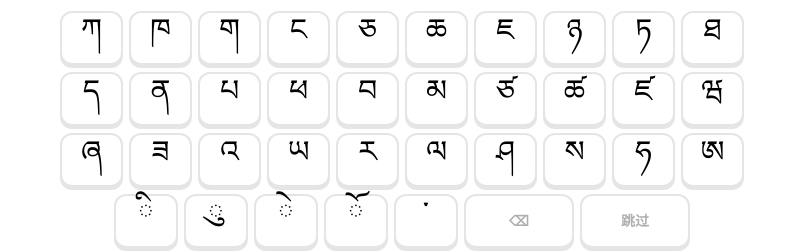
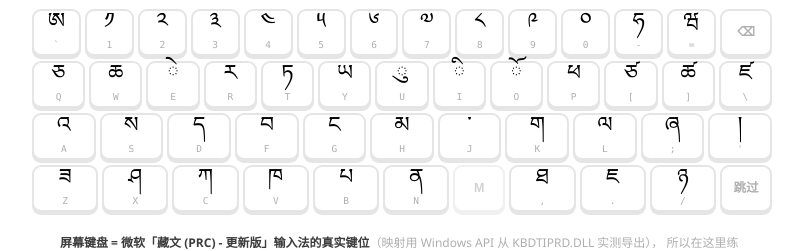
Before and after one commit to gitdingzijiao/dingzi-blog, a website: page apps/web/public/tibetan/typing.html in a window 1280 px wide. Shown: the part 556-807 px from the top of the page, without its empty margins (238-1041 px from the left). Drawn offline with Linux system fonts and the light colour scheme.

Commit message:
feat: 打字练习键盘改为微软藏文输入法真实键位

```diff
--- a/apps/web/public/tibetan/typing.html
+++ b/apps/web/public/tibetan/typing.html
@@ -52,15 +52,18 @@
   .fb{margin-top:10px;font-size:14px;font-weight:700;min-height:22px}
   .fb.ok{color:var(--green)} .fb.no{color:var(--red)}
 
-  .kb{width:100%;max-width:720px;padding:14px 18px 22px;display:flex;flex-direction:column;gap:7px}
-  .krow{display:flex;gap:6px;justify-content:center}
-  .key{flex:1;max-width:64px;font-family:var(--tib);font-size:30px;line-height:1;cursor:pointer;
-       background:#fff;border:2px solid var(--gray);border-radius:12px;padding:10px 0;
-       box-shadow:0 3px 0 var(--gray);transition:.06s;user-select:none}
-  .key:active,.key.press{background:var(--gray);transform:translateY(2px);box-shadow:0 1px 0 var(--gray)}
-  .key.wide{max-width:110px;font-family:inherit;font-size:14px;font-weight:800;color:var(--dim)}
-  .key.lat{font-family:ui-monospace,Consolas,monospace;font-size:15px;font-weight:700;color:var(--dim);max-width:52px}
-  .key.lat small{display:block;font-family:var(--tib);font-size:19px;color:var(--ink);margin-top:1px}
+  .kb{width:100%;max-width:760px;padding:12px 10px 20px;display:flex;flex-direction:column;gap:5px}
+  .krow{display:flex;gap:4px;justify-content:center}
+  .key{flex:1;min-width:0;cursor:pointer;background:#fff;border:2px solid var(--gray);border-radius:9px;
+       padding:5px 0 4px;box-shadow:0 3px 0 var(--gray);transition:.06s;user-select:none;
+       display:flex;flex-direction:column;align-items:center;line-height:1.05}
+  .key .t{font-family:var(--tib);font-size:22px}
+  .key .l{font-size:9.5px;color:var(--dim);font-family:ui-monospace,Consolas,monospace;margin-top:1px}
+  .key:active,.key.press{background:#eef6ff;border-color:var(--blue);transform:translateY(2px);box-shadow:0 1px 0 var(--gray)}
+  .key.wide{flex:0 0 auto;padding:5px 10px;justify-content:center;font-size:12px;font-weight:800;color:var(--dim)}
+  .key.wide .t{font-family:inherit;font-size:12.5px}
+  .key.dead{opacity:.55}
+  .key.sp{visibility:hidden}
 
   .hint{width:100%;max-width:720px;padding:0 18px 24px;font-size:12px;color:var(--dim);line-height:1.9}
   .hint kbd{background:#f4f4f4;border:1px solid var(--gray);border-radius:5px;padding:1px 6px;font-family:inherit;font-size:11.5px}
@@ -107,11 +110,12 @@
 <div class="kb" id="kb"></div>
 
 <div class="hint">
-  打字方式（三种都支持）：<b>① 点下方屏幕键盘</b> ·
-  <b>② 系统藏文输入法</b>（装了 Tibetan 键盘就能直接敲） ·
-  <b>③ 威利转写</b>（打开「威利输入」后，用英文字母敲 <code>ka kha ga nga …</code> 自动转成藏文）<br>
+  <b>屏幕键盘 = 微软「藏文 (PRC) - 更新版」输入法的真实键位</b>（映射用 Windows API 从 KBDTIPRD.DLL 实测导出），
+  所以在这里练熟的指法，装好输入法后可以直接上手。<br>
+  打字方式：<b>① 点屏幕键盘</b> · <b>② 直接敲物理键盘</b>（默认按微软藏文键位映射，如 <code>C</code>→ཀ、<code>H</code>→མ、<code>J</code>→་）·
+  <b>③ 装系统藏文输入法</b>（页面自动接收藏文字符）· <b>④ 威利转写</b>（打开开关后用 <code>ka kha ga…</code> 敲）<br>
   快捷键：<kbd>Backspace</kbd> 删除 · <kbd>Enter</kbd> 跳过本题 · <kbd>Tab</kbd> 切换题型 · 点上方大字可听发音<br>
-  元音组合 = 辅音 + 元音符号（如 ཀ ི → ཀི）；词语取自组词学习页的真实词表，打字时会播放该词的真人发音。
+  元音组合 = 辅音 + 元音符号（如 ཀ + ི → ཀི）；词语取自组词学习页的真实词表，答对播放真人发音。
 </div>
 
 <div class="toast" id="toast"></div>
@@ -226,6 +230,7 @@ function playTarget() {
 
 function typeChar(ch) {
   if (locked) return;
+  if (stats.chars === 0) stats.t0 = Date.now();   // 速度从第一次按键开始算
   typed += ch;
   stats.chars++;
   const t = target.tib;
@@ -260,30 +265,44 @@ function backspace() {
   render();
 }
 
-// ── 屏幕键盘 ──
+// ── 屏幕键盘：完全照搬微软「藏文(PRC) - 更新版」键盘布局 ──
+// 映射用 Windows API ToUnicodeEx 从 KBDTIPRD.DLL 实测导出（141 条），此处只取 base 层
+const MS_LAYOUT = {
+  "`":"ཨ",
+  "1":"༡","2":"༢","3":"༣","4":"༤","5":"༥","6":"༦","7":"༧","8":"༨","9":"༩","0":"༠",
+  "-":"ཧ","=":"ཝ","[":"ཙ","]":"ཚ","\\":"ཛ",
+  "q":"ཅ","w":"ཆ","e":"ེ","r":"ར","t":"ཏ","y":"ཡ","u":"ུ","i":"ི","o":"ོ","p":"ཕ",
+  "a":"འ","s":"ས","d":"ད","f":"བ","g":"ང","h":"མ","j":"་","k":"ག","l":"ལ",";":"ཞ","'":"།",
+  "z":"ཟ","x":"ཤ","c":"ཀ","v":"ཁ","b":"པ","n":"ན",",":"ཐ",".":"ཇ","/":"ཉ",
+};
+// [物理键标签, 藏文, 宽度类]  —— 与真实键盘逐键对应
+const KBD_ROWS = [
+  [["`","ཨ"],["1","༡"],["2","༢"],["3","༣"],["4","༤"],["5","༥"],["6","༦"],["7","༧"],["8","༨"],["9","༩"],["0","༠"],["-","ཧ"],["=","ཝ"],["⌫","", "wide"]],
+  [["Q","ཅ"],["W","ཆ"],["E","ེ"],["R","ར"],["T","ཏ"],["Y","ཡ"],["U","ུ"],["I","ི"],["O","ོ"],["P","ཕ"],["[","ཙ"],["]","ཚ"],["\\","ཛ"]],
+  [["A","འ"],["S","ས"],["D","ད"],["F","བ"],["G","ང"],["H","མ"],["J","་"],["K","ག"],["L","ལ"],[";","ཞ"],["'","།"]],
+  [["Z","ཟ"],["X","ཤ"],["C","ཀ"],["V","ཁ"],["B","པ"],["N","ན"],["M","", "dead"],[",","ཐ"],[".","ཇ"],["/","ཉ"],["跳过","", "wide"]],
+];
+
 function buildKeyboard() {
   const kb = $('kb'); kb.innerHTML = "";
-  const rows = [
-    CONSONANTS.slice(0, 10), CONSONANTS.slice(10, 20), CONSONANTS.slice(20, 30),
-  ];
-  rows.forEach((r) => {
+  KBD_ROWS.forEach((row) => {
     const div = document.createElement('div'); div.className = "krow";
-    r.forEach((c) => div.appendChild(mkKey(c[1], () => typeChar(c[1]))));
+    row.forEach(([label, tib, cls]) => {
+      const b = document.createElement('button');
+      b.className = "key " + (cls || "");
+      const isWide = cls === "wide" || cls === "dead";
+      b.innerHTML = isWide
+        ? `<span class="t">${label === "M" ? "M" : label}</span>`
+        : `<span class="t">${tib}</span><span class="l">${label === "\\" ? "\\" : label}</span>`;
+      if (isWide) { b.classList.add("wide"); b.style.minWidth = "52px"; }
+      if (label === "⌫") b.onclick = () => { b.classList.add('press'); setTimeout(() => b.classList.remove('press'), 90); backspace(); };
+      else if (label === "跳过") b.onclick = () => { stats.hot = 0; newQuestion(); };
+      else if (label === "M") b.onclick = () => toast("M 在微软藏文键盘里是死键（组合用），跳过");
+      else b.onclick = () => { b.classList.add('press'); setTimeout(() => b.classList.remove('press'), 90); typeChar(tib); };
+      div.appendChild(b);
+    });
     kb.appendChild(div);
   });
-  const vrow = document.createElement('div'); vrow.className = "krow";
-  VOWELS.forEach((v) => vrow.appendChild(mkKey(v[1], () => typeChar(v[1]))));
-  vrow.appendChild(mkKey(TSEK, () => typeChar(TSEK)));
-  vrow.appendChild(mkKey("⌫", backspace, "wide"));
-  vrow.appendChild(mkKey("跳过", () => { target && (stats.hot = 0, newQuestion()); }, "wide"));
-  kb.appendChild(vrow);
-}
-function mkKey(label, fn, cls = "") {
-  const b = document.createElement('button');
-  b.className = "key " + cls;
-  b.textContent = label;
-  b.onclick = () => { b.classList.add('press'); setTimeout(() => b.classList.remove('press'), 90); fn(); };
-  return b;
 }
 
 // ── 物理键盘 ──
@@ -360,16 +379,26 @@ addEventListener('keydown', (e) => {
   if (e.key === "Enter") { e.preventDefault(); stats.hot = 0; newQuestion(); return; }
   if (e.key === "Tab") { e.preventDefault(); cycleMode(); return; }
 
-  // 系统藏文输入法直接给出的藏文字符
+  // ① 系统藏文输入法已生效 → 直接用系统给的藏文字符
   if (e.key && e.key.length === 1 && isTibetan(e.key)) { e.preventDefault(); typeChar(e.key); return; }
 
-  if (!wylieOn) return;
+  // ② 威利转写模式
+  if (wylieOn) {
+    if (!e.key || e.key.length !== 1) return;
+    const k = e.key.toLowerCase();
+    if (k === "." || k === " " || k === ",") { e.preventDefault(); wbuf = ""; typeChar(TSEK); return; }
+    if (!/[a-z']/.test(k)) return;
+    e.preventDefault();
+    wylieKey(k);
+    return;
+  }
+
+  // ③ 默认：按微软「藏文(PRC)」键位映射（没装输入法也能练同一套指法）
   if (!e.key || e.key.length !== 1) return;
   const k = e.key.toLowerCase();
-  if (k === "." || k === " " || k === ",") { e.preventDefault(); wbuf = ""; typeChar(TSEK); return; }
-  if (!/[a-z']/.test(k)) return;
-  e.preventDefault();
-  wylieKey(k);
+  if (k === " ") { e.preventDefault(); typeChar(TSEK); return; }
+  const tib = MS_LAYOUT[k];
+  if (tib) { e.preventDefault(); typeChar(tib); }
 });
 
 // ── 模式切换 ──
```
